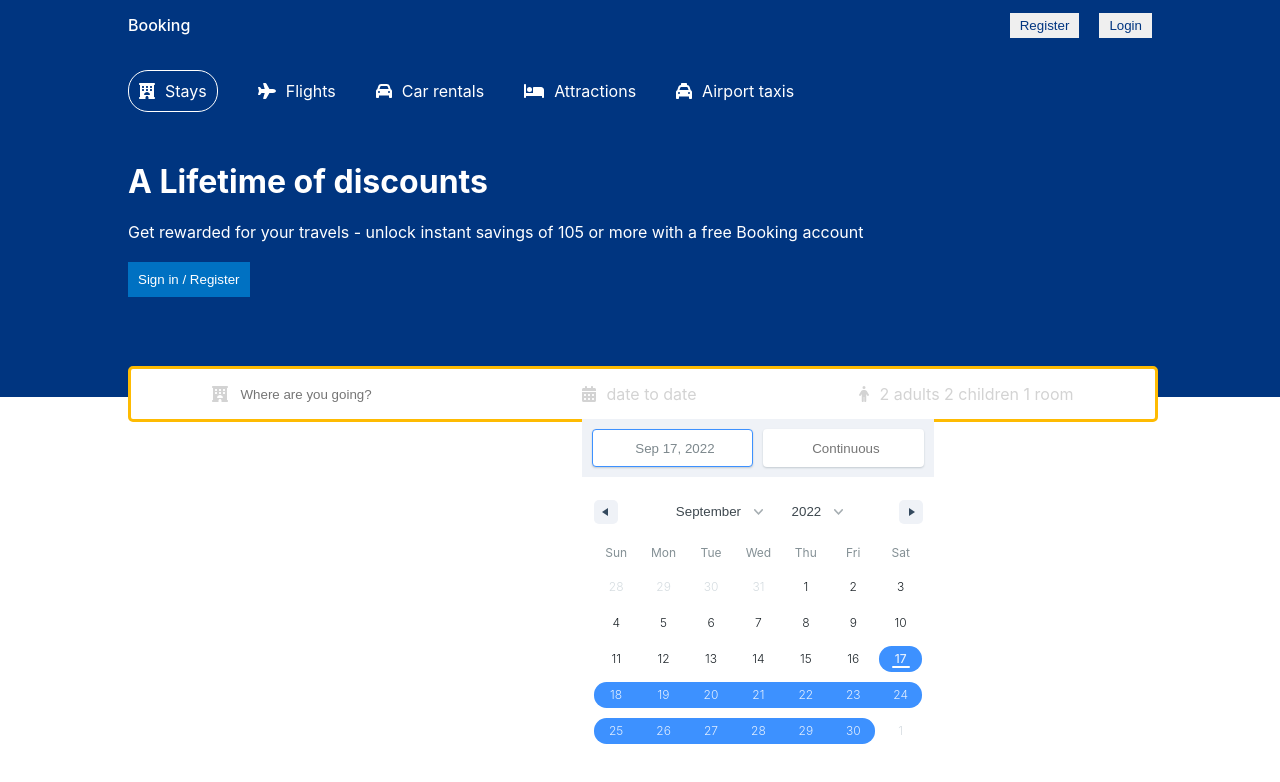
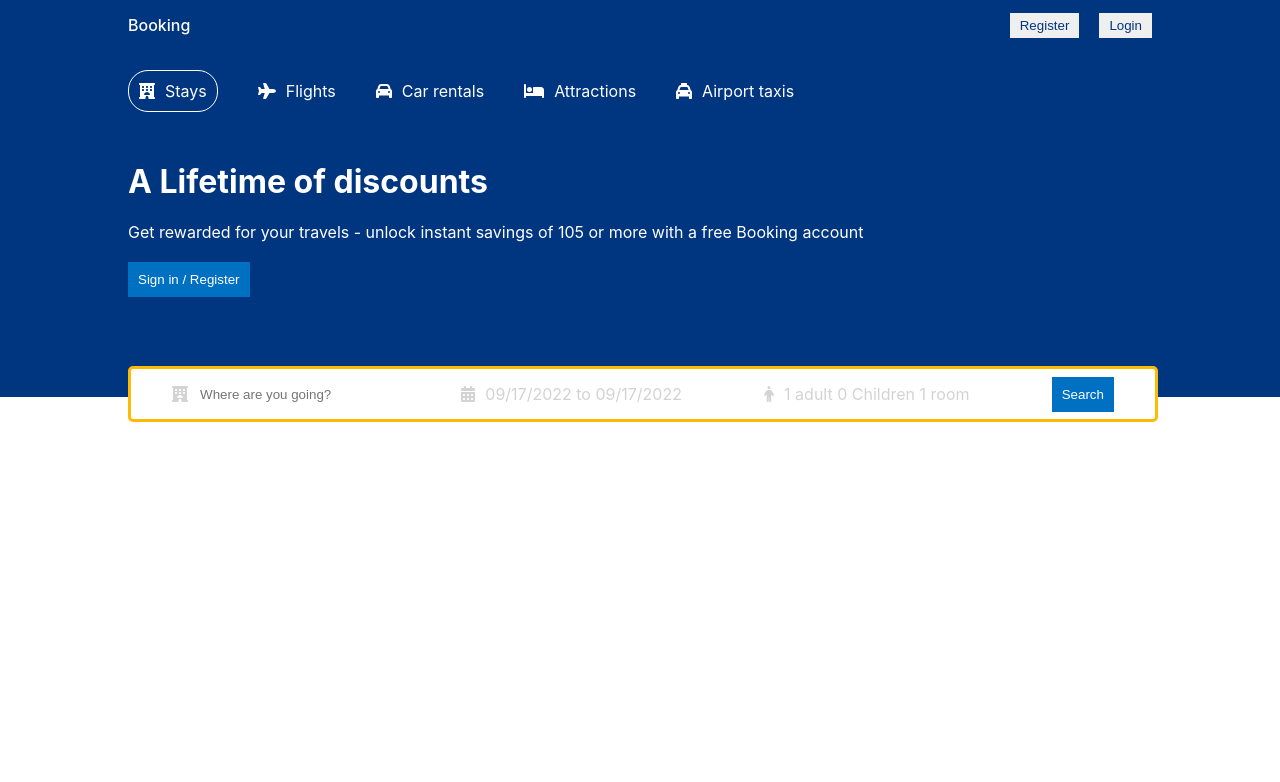
Before and after one commit to Roctim17/Booking_Web_App, a React (Create React App) app: page / in a window 1280 px wide. Shown: the top 782 px of the page. Built offline with nearby package versions, Linux system fonts and the light colour scheme.

Commit message:
done count

```diff
--- a/src/App.css
+++ b/src/App.css
@@ -138,6 +138,7 @@
   margin: 10px;
 }
 
+
 .optionCounter {
   display: flex;
   align-items: center;
--- a/src/Components/Header.js
+++ b/src/Components/Header.js
@@ -10,15 +10,30 @@
 import { DateRange } from 'react-date-range';
 import 'react-date-range/dist/styles.css'; // main css file
 import 'react-date-range/dist/theme/default.css'; // theme css file
+import { format } from "date-fns"
 
 const Header = () => {
+    const [openDate, setOpenDate] = useState(false)
     const [date, setDate] = useState([
         {
             startDate: new Date(),
-            endDate: null,
+            endDate: new Date(),
             key: 'selection'
         }
     ]);
+    const [openOptions, setOpenOptions] = useState(false);
+    const [options, setOptions] = useState({
+        adult: 1,
+        children: 0,
+        room: 1
+    });
+    const handleOption = (name, operation) => {
+        setOptions(prev => {
+            return {
+                ...prev, [name]: operation === "i" ? options[name] + 1 : options[name] - 1,
+            }
+        })
+    }
     return (
         <div className='header'>
             <div className="headerContainer">
@@ -60,18 +75,52 @@
                     </div>
                     <div className="headerSearchItem">
                         <FontAwesomeIcon icon={faCalendarDays} className="headerIcon" />
-                        <span className='headerSearchText'>date to date</span>
-                        <DateRange
+                        <span onClick={() => setOpenDate(!openDate)}
+                            className='headerSearchText'>{`${format(date[0].startDate, "MM/dd/yyyy")} to ${format(date[0].endDate, "MM/dd/yyyy")}`}</span>
+                        {openDate && <DateRange
                             className='date'
                             editableDateInputs={true}
                             onChange={item => setDate([item.selection])}
                             moveRangeOnFirstSelection={false}
                             ranges={date}
-                        />
+                        />}
                     </div>
                     <div className="headerSearchItem">
                         <FontAwesomeIcon icon={faPerson} className="headerIcon" />
-                        <span className='headerSearchText'>2 adults 2 children 1 room</span>
+                        <span onClick={() => setOpenOptions(!openOptions)}
+                            className='headerSearchText'>{`${options.adult} adult ${options.children} Children ${options.room} room`}</span>
+                        {openOptions && <div className="options">
+                            <div className="optionItem">
+                                <span className="optionText">Adult</span>
+                                <div className="optionCounter">
+                                    <button disabled={options.adult <= 1}
+                                        className='optionCounterButton' onClick={() => handleOption('adult', 'd')}>-</button>
+                                    <span className='optionCounterNumber'>{options.adult}</span>
+                                    <button className='optionCounterButton' onClick={() => handleOption('adult', 'i')}>+</button>
+                                </div>
+                            </div>
+                            <div className="optionItem">
+                                <span className="optionText">Children</span>
+                                <div className="optionCounter">
+                                    <button disabled={options.children <= 0}
+                                        className='optionCounterButton' onClick={() => handleOption('children', 'd')}>-</button>
+                                    <span className='optionCounterNumber'>{options.children}</span>
+                                    <button className='optionCounterButton' onClick={() => handleOption('children', 'i')}>+</button>
+                                </div>
+                            </div>
+                            <div className="optionItem">
+                                <span className="optionText">Room</span>
+                                <div className="optionCounter">
+                                    <button disabled={options.room <= 1}
+                                        className='optionCounterButton' onClick={() => handleOption('room', 'd')}>-</button>
+                                    <span className='optionCounterNumber'>{options.room} </span>
+                                    <button className='optionCounterButton' onClick={() => handleOption('room', 'i')}>+</button>
+                                </div>
+                            </div>
+                        </div>}
+                    </div>
+                    <div className="headerSearchItem">
+                        <button className='headerBtn'>Search</button>
                     </div>
                 </div>
             </div>
```
